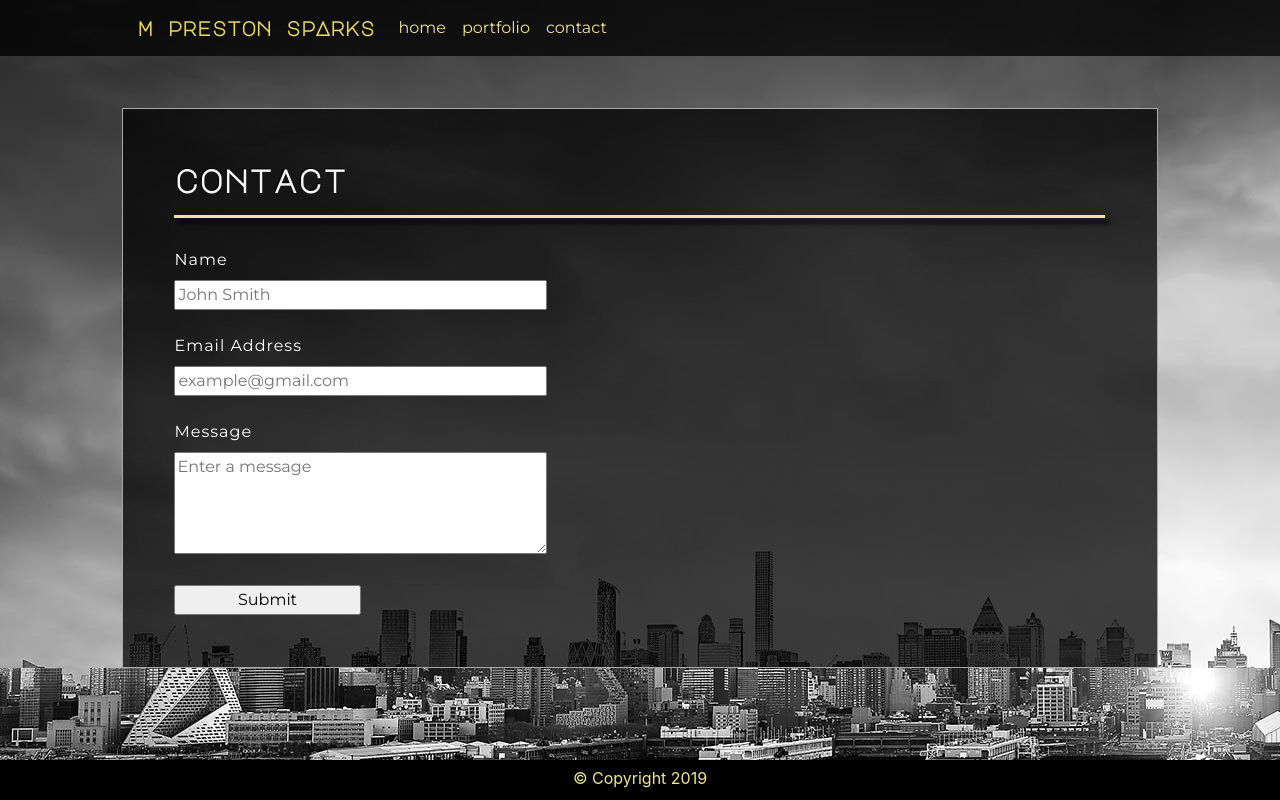
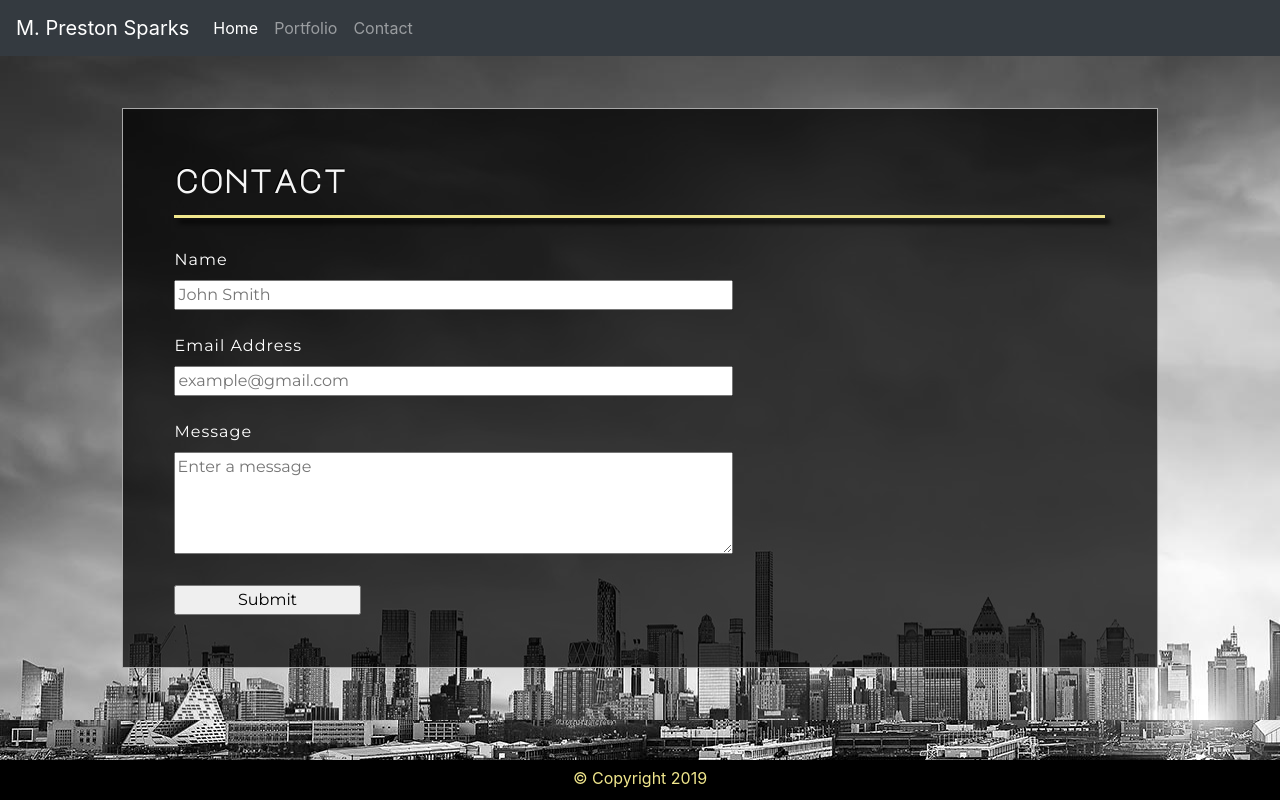
Before and after one commit to mprestonsparks/Bootstrap-Portfolio, a plain HTML site: page contact.html in a window 1280 px wide. Drawn offline with nearby package versions, Linux system fonts and the light colour scheme.

Commit message:
tried to fix navbar

```diff
--- a/contact.html
+++ b/contact.html
@@ -21,42 +21,27 @@
 <body>
 
 
-    <div class="container-fluid content">
-
-
-        <div class="row sticky-top" id="row1"> <!-- START ROW 1-->
-            <div class="col-1"></div>
-            <div class="col-10">
-
-
-
-                <nav class="navbar navbar-expand-lg">
-                        <a class="navbar-brand" href="#">m preston spArks</a>
+    <nav class="navbar navbar-expand-lg navbar-dark bg-dark sticky-top">
+        <a class="navbar-brand" href="#">M. Preston Sparks</a>
         <button class="navbar-toggler" type="button" data-toggle="collapse" data-target="#navbarNav" aria-controls="navbarNav" aria-expanded="false" aria-label="Toggle navigation">
           <span class="navbar-toggler-icon"></span>
         </button>
         <div class="collapse navbar-collapse" id="navbarNav">
           <ul class="navbar-nav">
             <li class="nav-item active">
-                            <a class="nav-link" href="#">home <span class="sr-only">(current)</span></a>
+              <a class="nav-link" href="index.html">Home <span class="sr-only">(current)</span></a>
             </li>
             <li class="nav-item">
-                            <a class="nav-link" href="#">portfolio</a>
+              <a class="nav-link" href="portfolio.html">Portfolio</a>
             </li>
             <li class="nav-item">
-                            <a class="nav-link" href="#">contact</a>
+              <a class="nav-link" href="contact.html">Contact</a>
             </li>
           </ul>
         </div>
     </nav>
 
-
-
-            </div>
-            <div class="col-1"></div>
-        </div> <!-- END ROW 1-->
-
-
+    <div class="container-fluid content">
 
 
         <div class="row" id="row2"> <!-- START ROW 2-->
--- a/style.css
+++ b/style.css
@@ -4,31 +4,6 @@
         padding: 0;
         background-image: url("images/manhattan.jpg");
     }
-    html {
-        margin: 0 auto;
-        padding: 0;
-        width: 100%;
-    }
-
-    .bg {
-        /* background-image: url("images/manhattan"); */
-        height: 100%;
-        background-position: center;
-        background-repeat: no-repeat;
-        background-size: auto;
-        background-attachment: fixed;
-    }
-
-    .navbar {
-        background-color: rgba(0, 0, 0,);
-        color: khaki;
-    }
-
-   .nav-link {
-       color: khaki;
-       font-family: 'Montserrat', sans-serif;
-        /* float: right; */
-   }
 
     #footerDiv {
         text-align: center;
@@ -38,11 +13,6 @@
         padding-top: 0.5%;
      }
 
-    #row1 {
-        background-color: rgba(0, 0, 0, .8);
-        text-align: center;
-    }
-
     #row2 {
         background-image: url(images/manhattan.jpg);
         text-align:center;
@@ -50,15 +20,9 @@
         margin-bottom: 0%;
     }
 
-    .navbar-brand {
-        font-weight: bold;
-        font-family: 'Major Mono Display', 'Times New Roman', Times, serif;
-        color: #E9D863;
-    }
-
     .contentSection {
     padding: 5% 5% 5% 5%;
-    margin-top: 5%;
+    margin: 5% 0 5% 0;
     text-align: left;
     border-style: solid;
     font-family: 'Montserrat', sans-serif;
@@ -80,16 +44,11 @@
         font-weight: bold;
     }
 
-    #row3 {
-        background-color: yellow;
-    }
-
     .index img {
         padding: 0 0 2% 0;
     }
 
     .portfolio img {
-        /* padding: 5% 2.5% 5% 2.5%; */
         margin: 5% 2.5% 5% 2.5%;
         border: 10px solid #e5e5e5;
 
@@ -121,13 +80,11 @@
     }
 
     .contentSection input {
-        width: 40%;
-        /* max-width: 550px; */
+        width: 60%;
     }
 
     .contentSection textarea {
-        width: 40%;
-        /* max-width: 550px; */
+        width: 60%;
     }
 
     #submitButton {
```
Also changed, not shown: index.html (+5 -45 lines), portfolio.html (+6 -22 lines). Lines whose indentation alone changed are shown as unchanged.
